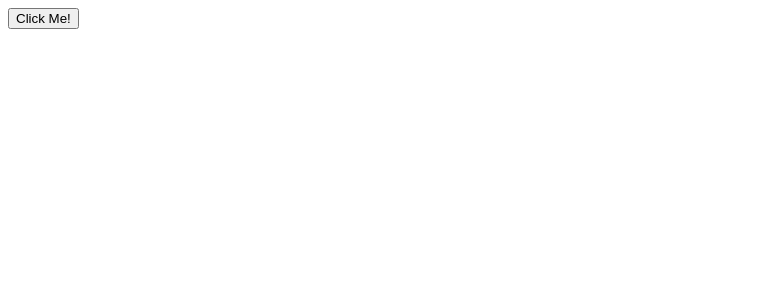
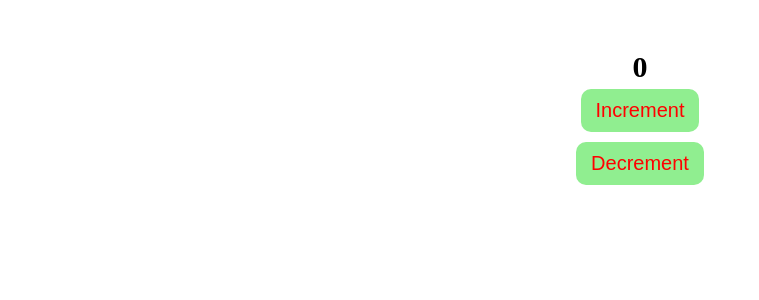
Before and after one commit to Ranecodes/working-with-react, a React (Create React App) app: page / in a window 1280 px wide. Shown: the top 300 px of the page, without its empty margins (0-759 px from the left). Built offline with nearby package versions, Linux system fonts and the light colour scheme.

Commit message:
modified

```diff
--- a/src/App.js
+++ b/src/App.js
@@ -1,13 +1,32 @@
-import Avatar from "./components/Avatar";
-import UserProfileCard from "./components/ProfileCard";
+import React, { useState } from "react";
 
 //create root component- App component
 
 function App() {
+  const [counter, setCounter] = useState(0);
   const handleClick = (event) => console.log("Button Clicked!");
+
+  const handleIncrement = (event) => {
+    event.preventDefault();
+    setCounter((prev) => prev + 1);
+    console.log(counter);
+  };
+
+  const handleDecrement = (event) => {
+    event.preventDefault();
+    setCounter((prev) => prev - 1);
+    console.log(counter);
+  };
+
   return (
-    <section>
-      <button onClick={handleClick}>Click Me!</button>
+    <section className="counter-container">
+      <div className="counter-label">{counter}</div>
+      <button className="action-btn" onClick={handleIncrement}>
+        Increment
+      </button>
+      <button className="action-btn" onClick={handleDecrement}>
+        Decrement
+      </button>
     </section>
   );
 }
--- a/src/index.css
+++ b/src/index.css
@@ -8,3 +8,33 @@
   width: 100%;
   margin: 0 auto;
 }
+
+.counter-container{
+  display: flex;
+  flex-direction: column;
+  align-items: center;
+  justify-content: center;
+  margin-top: 50px;
+}
+
+.action-btn{
+  background-color: lightgreen;
+  border: none;
+  margin: 5px 10px;
+  padding: 10px 15px;
+  font-size: 20px;
+  color: red;
+  border-radius: 10px;
+  cursor: pointer;
+}
+
+.action-btn:hover{
+  background-color: green;
+  font-size: 21px;
+}
+
+.counter-label{
+  font-size: 30px;
+  font-weight: 700;
+  text-align: center;
+}
```
